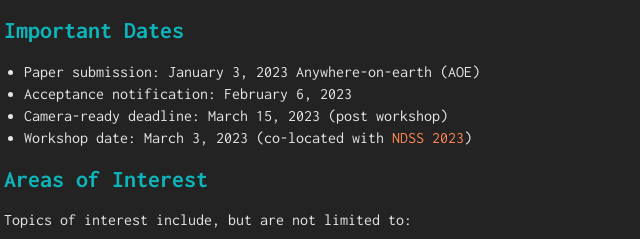
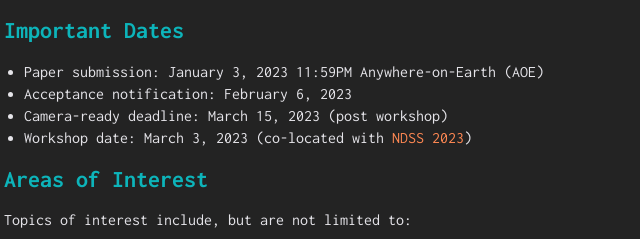
Before and after one commit to NDSS-BAR24/NDSS-BAR24.github.io, a plain HTML site: page index.html in a window 1280 px wide. Shown: the part 484-723 px from the top of the page, 286-926 px from the left. Drawn offline with Linux system fonts and the light colour scheme.

Commit message:
Update dates

```diff
--- a/index.html
+++ b/index.html
@@ -59,7 +59,7 @@
             <h2 id="important-dates">Important Dates</h2>
 
             <ul>
-                <li>Paper submission: January 3, 2023 Anywhere-on-earth (AOE)</li>
+                <li>Paper submission: January 3, 2023 11:59PM Anywhere-on-Earth (AOE)</li>
                 <li>Acceptance notification: February 6, 2023</li>
                 <li>Camera-ready deadline: March 15, 2023 (post workshop)</li>
                 <li>Workshop date: March 3, 2023 (co-located with <a href="https://www.ndss-symposium.org">NDSS 2023</a>)</li>
```
